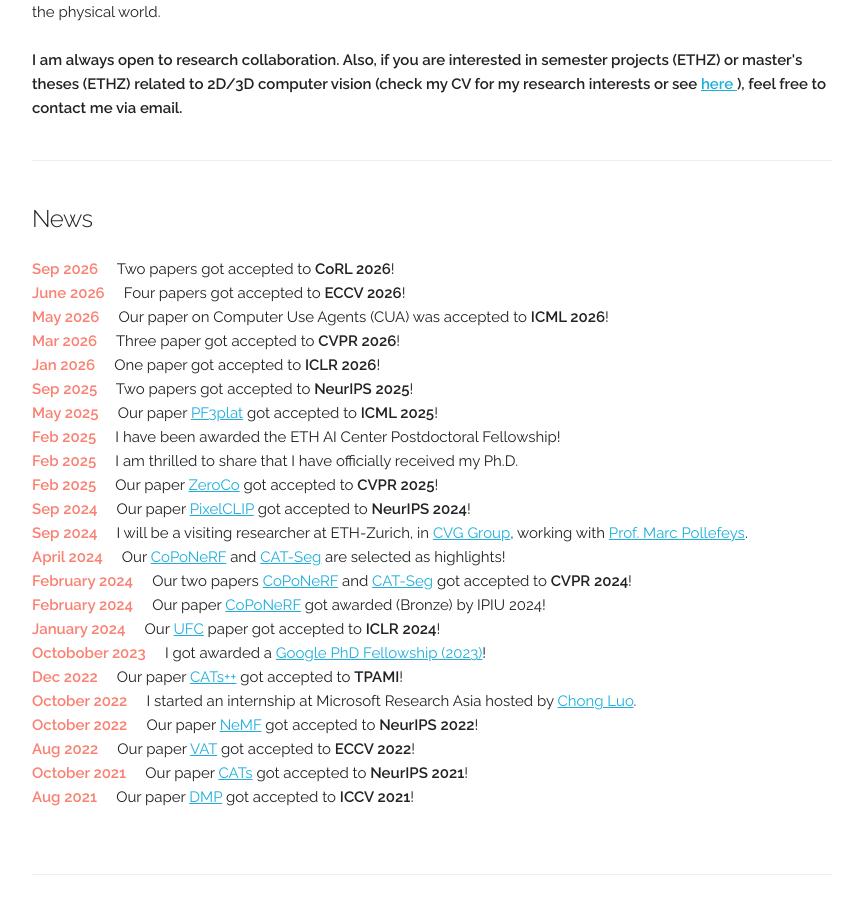
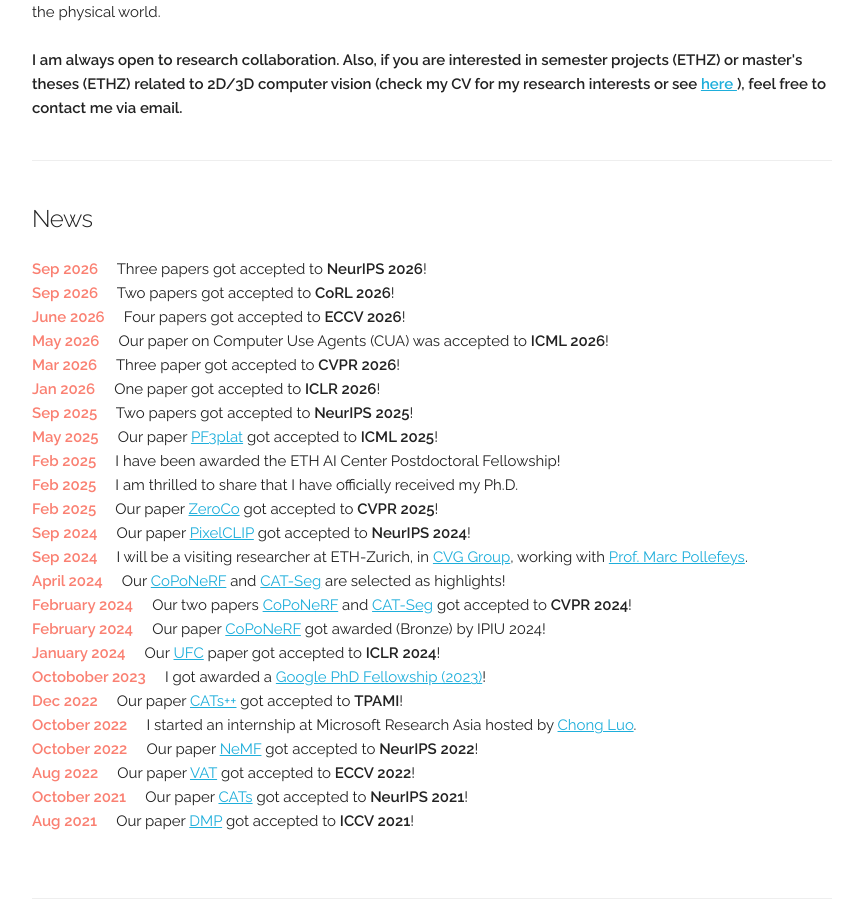
Before and after one commit to SunghwanHong/sunghwanhong.github.io, a Jekyll site: the page built from index.html, in a window 1280 px wide and 900 px high, scrolled down 632 px. Shown: the whole window, without its empty margins (208-1065 px from the left). Built offline with Jekyll 4.4.1, drawn with Linux system fonts in a browser that asks for light colours; some web fonts are replaced.

Commit message:
Update index.html

```diff
--- a/index.html
+++ b/index.html
@@ -17,6 +17,10 @@
 <!-- ========== News ========== -->
 <div class="docs-section">
   <h5>News</h5>
+  <div class="col-12 col-md-12 text-md-left no-padding">
+    <b class="bbold" style="color:#fa8072;">Sep 2026</b>&nbsp;&nbsp;&nbsp;&nbsp;
+   Three papers got accepted to <b>NeurIPS 2026</b>!
+  </div>
   <div class="col-12 col-md-12 text-md-left no-padding">
     <b class="bbold" style="color:#fa8072;">Sep 2026</b>&nbsp;&nbsp;&nbsp;&nbsp;
    Two papers got accepted to <b>CoRL 2026</b>!
```
